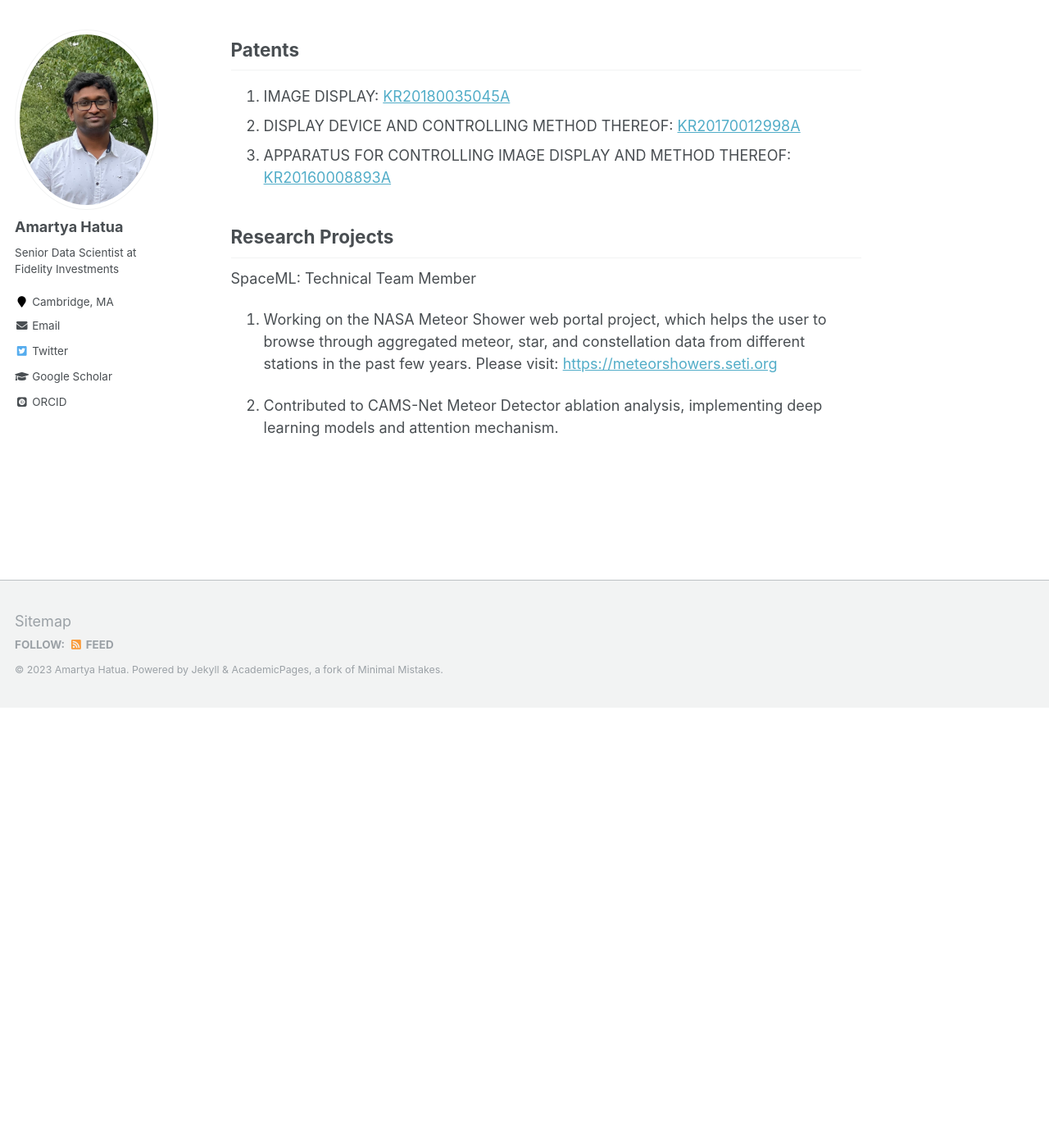
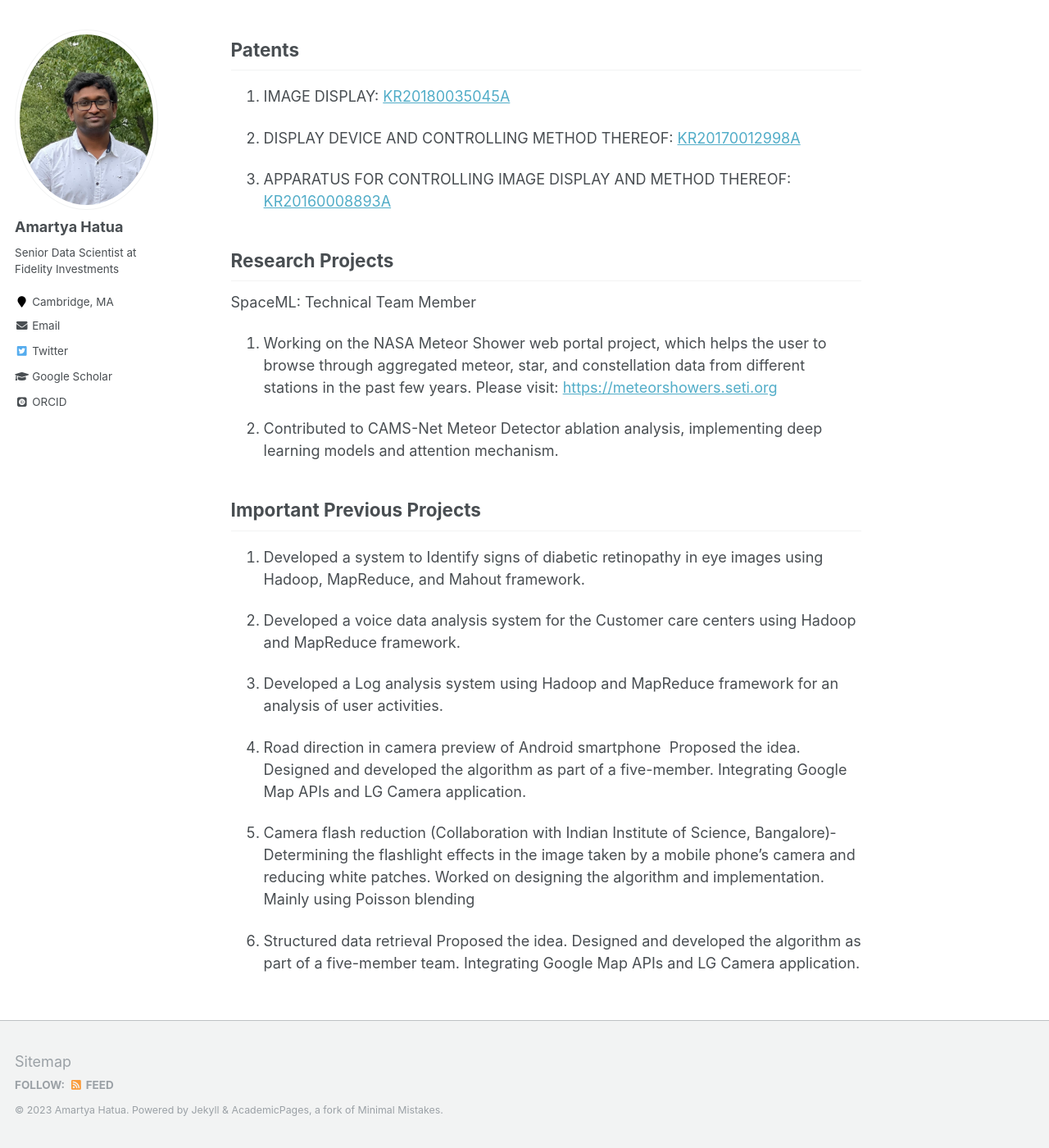
Before and after one commit to amartyahatua/amartyahatua.github.io, a Jekyll site: the page built from _pages/about.md, in a window 1280 px wide and 1400 px high, scrolled down 537 px. Shown: the whole window at 82% size. Built offline with Jekyll 4.4.1, drawn with Linux system fonts in a browser that asks for light colours; some web fonts are replaced.

Commit message:
'adding'

```diff
--- a/_pages/about.md
+++ b/_pages/about.md
@@ -23,7 +23,9 @@ Please download the CV here:
 
 ## Patents
 1. IMAGE DISPLAY: [KR20180035045A](https://worldwide.espacenet.com/patent/search/family/061977449/publication/KR20180035045A?q=pn%3DKR20180035045A)
+
 2. DISPLAY DEVICE AND CONTROLLING METHOD THEREOF: [KR20170012998A](https://worldwide.espacenet.com/patent/search/family/058108912/publication/KR20170012998A?q=pn%3DKR20170012998A)
+
 3. APPARATUS FOR CONTROLLING IMAGE DISPLAY AND METHOD THEREOF: [KR20160008893A](https://worldwide.espacenet.com/patent/search/family/055306847/publication/KR20160008893A?q=pn%3DKR20160008893A)
 
 ## Research Projects
@@ -34,3 +36,17 @@ SpaceML: Technical Team Member
 Please visit: [https://meteorshowers.seti.org](https://meteorshowers.seti.org)
 
 2. Contributed to CAMS-Net Meteor Detector ablation analysis, implementing deep learning models and attention mechanism.
+
+## Important Previous Projects
+
+1. Developed a system to Identify signs of diabetic retinopathy in eye images using Hadoop, MapReduce, and Mahout framework.
+
+2. Developed a voice data analysis system for the Customer care centers using Hadoop and MapReduce framework.
+
+3. Developed a Log analysis system using Hadoop and MapReduce framework for an analysis of user activities.
+
+4. Road direction in camera preview of Android smartphone ­ Proposed the idea. Designed and developed the algorithm as part of a five-member. Integrating Google Map APIs and LG Camera application.
+
+5. Camera flash reduction (Collaboration with Indian Institute of Science, Bangalore)­ Determining the flashlight effects in the image taken by a mobile phone’s camera and reducing white patches. Worked on designing the algorithm and implementation. Mainly using Poisson blending
+
+6. Structured data retrieval Proposed the idea. Designed and developed the algorithm as part of a five-member team. Integrating Google Map APIs and LG Camera application.
```
Also changed, not shown: _talks/2022-12-01-talk-2.md (+1 -1 lines).
